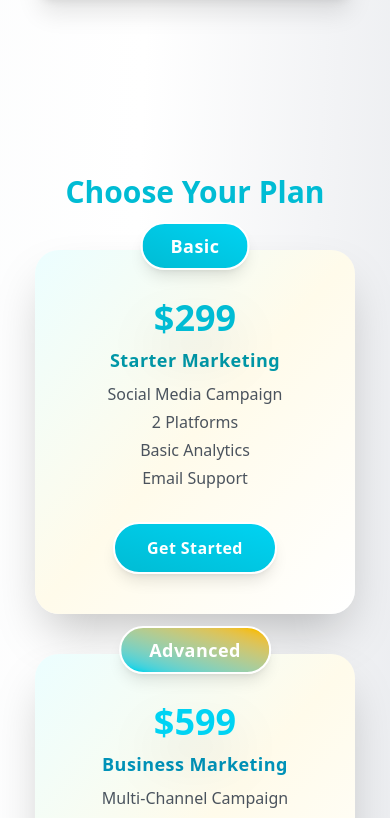
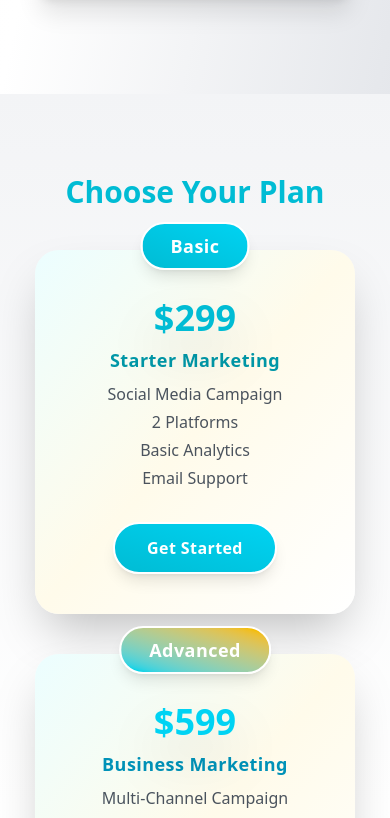
Before and after one commit to Ramesh-Bojanapu-1011/site49, a Next.js app: page /digital-marketing in a window 390 px wide. Shown: the part 5806-6624 px from the top of the page. Built offline with nearby package versions, Linux system fonts and the light colour scheme.

Commit message:
Implement feature X to enhance user experience and fix bug Y in module Z

```diff
--- a/pages/digital-marketing.tsx
+++ b/pages/digital-marketing.tsx
@@ -15,7 +15,7 @@ const DigitalMarketing = () => {
         <title>{t("digitalMarketing.pageTitle")}</title>
         <meta name="description" content={t("digitalMarketing.pageDesc")} />
       </Head>
-      <main className="bg-gradient-to-br from-gray-50 via-white to-gray-200 dark:from-gray-900 dark:via-gray-800 dark:to-gray-900 min-h-screen flex flex-col caret-transparent">
+      <main className="min-h-screen flex flex-col caret-transparent">
         <Header />
         {/* Section 1: Hero */}
         <section className="relative flex flex-col items-center justify-center min-h-[100vh] text-center">
@@ -99,7 +99,8 @@ const DigitalMarketing = () => {
         </section>
 
         {/* Section 3: Marketing Process Steps (Vertical Stepper) */}
-        <section className="py-20 px-6 mx-auto w-full">
+        <section className="bg-gradient-to-br from-gray-50 via-white to-gray-200 dark:from-gray-900 dark:via-gray-800 dark:to-gray-900  ">
+          <div className="py-20 px-6 mx-auto w-full">
             <h2 className="text-3xl font-bold mb-10 text-[#00bcd4] text-center">
               {t("digitalMarketing.processTitle")}
             </h2>
@@ -140,14 +141,18 @@ const DigitalMarketing = () => {
                 ].map((step, idx) => (
                   <div
                     key={idx}
-                  className={`flex items-center w-full ${idx % 2 === 0 ? "justify-start" : "justify-end"}`}
+                    className={`flex items-center w-full ${
+                      idx % 2 === 0 ? "justify-start" : "justify-end"
+                    }`}
                   >
                     <div
                       className={`relative w-1/2 bg-gradient-to-br from-[#7a8387] via-[#00BFFF] to-[#8e4747] rounded-2xl shadow-xl p-8 flex flex-col items-center border border-cyan-100 dark:border-cyan-900 animate-popin`}
                       style={{ animationDelay: `${idx * 0.15}s` }}
                     >
                       <div
-                      className={`absolute ${idx % 2 !== 0 ? "-left-8" : "-right-8"} top-1/2 -translate-y-1/2 w-14 h-14 rounded-full bg-white/80 dark:bg-gray-900/80 flex items-center justify-center shadow-lg border-4 border-white dark:border-gray-900 animate-float`}
+                        className={`absolute ${
+                          idx % 2 !== 0 ? "-left-8" : "-right-8"
+                        } top-1/2 -translate-y-1/2 w-14 h-14 rounded-full bg-white/80 dark:bg-gray-900/80 flex items-center justify-center shadow-lg border-4 border-white dark:border-gray-900 animate-float`}
                       >
                         <Image
                           src={step.icon}
@@ -168,10 +173,12 @@ const DigitalMarketing = () => {
                 ))}
               </div>
             </div>
+          </div>
         </section>
 
         {/* Section 4: Digital Marketing Features (Horizontal Cards) */}
-        <section className="py-20 px-6 mx-auto w-full">
+        <section className="bg-gradient-to-br from-gray-50 via-white to-gray-200 dark:from-gray-900 dark:via-gray-800 dark:to-gray-900">
+          <div className="py-20 px-6 mx-auto w-full">
             <h2 className="text-3xl font-bold mb-10 text-[#00bcd4] text-center">
               {t("digitalMarketing.featuresTitle")}
             </h2>
@@ -230,10 +237,12 @@ const DigitalMarketing = () => {
                 </div>
               ))}
             </div>
+          </div>
         </section>
 
         {/* Section 5: Pricing Plans */}
-        <section className="py-20 px-6 mx-auto w-full">
+        <section className="bg-gradient-to-b from-gray-100 via-white to-gray-100 dark:from-gray-900 dark:via-gray-800 dark:to-gray-900">
+          <div className="py-20 px-6 mx-auto w-full">
             <h2 className="text-3xl font-bold mb-10 text-[#00bcd4] text-center">
               {t("digitalMarketing.pricingTitle")}
             </h2>
@@ -317,10 +326,12 @@ const DigitalMarketing = () => {
                 </div>
               </div>
             </div>
+          </div>
         </section>
 
         {/* Section 6: Contact CTA */}
-        <section className="py-20 px-6 mx-auto w-full flex flex-col md:flex-row items-center justify-center gap-16">
+        <section className="bg-gradient-to-br from-gray-50 via-white to-gray-200 dark:from-gray-900 dark:via-gray-800 dark:to-gray-900 py-20 px-6">
+          <div className="py-20 px-6 mx-auto w-full flex flex-col md:flex-row items-center justify-center gap-16">
             <div className="w-full md:w-1/2 flex justify-center mb-10 md:mb-0">
               <Image
                 src="/contact-main.jpg"
@@ -386,6 +397,7 @@ const DigitalMarketing = () => {
                 </div>
               </div>
             </div>
+          </div>
         </section>
         <Footer />
       </main>
```
Lines whose indentation alone changed are shown as unchanged.
